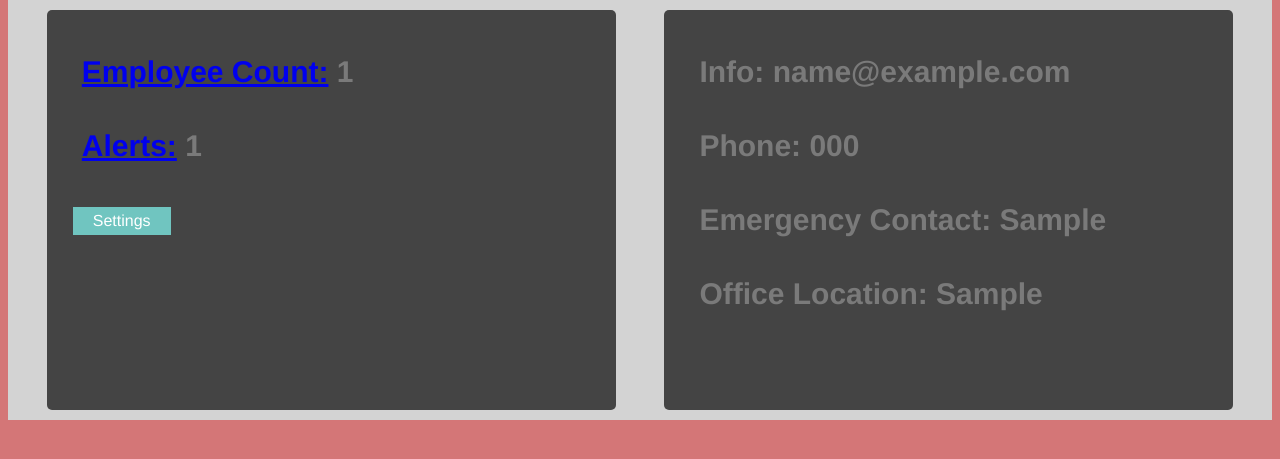
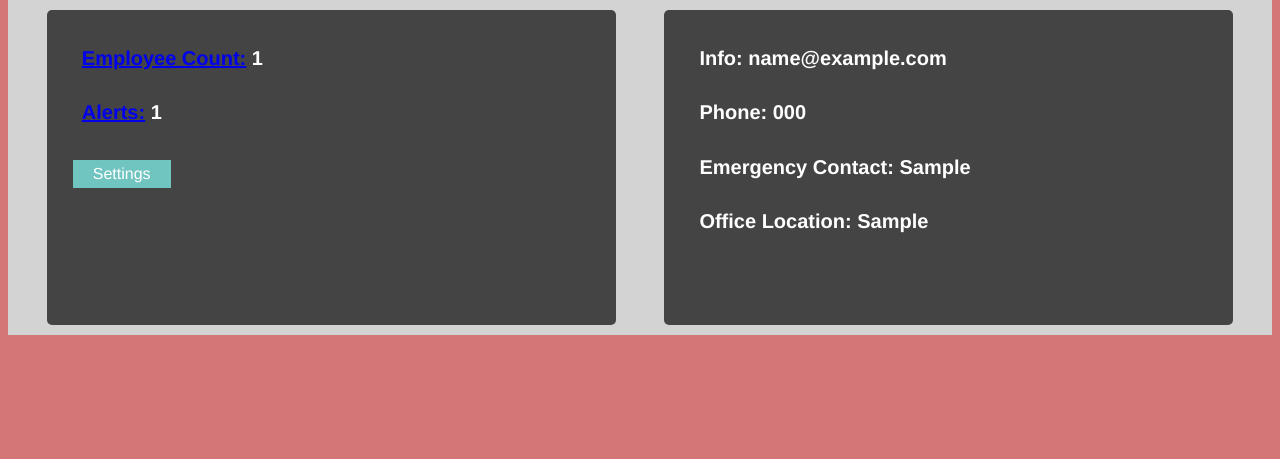
Before and after one commit to darkestmidnight/fedcodeathon2018, a Django app: page /index/ in a window 1280 px wide. Shown: the part 212-671 px from the top of the page. Run offline with Django 3.2, Linux system fonts and the light colour scheme; a user stored in the database is signed in; tables that the repository leaves empty hold one stand-in row (values such as "Sample post").

Commit message:
more updates to home page

```diff
--- a/index/templates/index/home.html
+++ b/index/templates/index/home.html
@@ -60,9 +60,10 @@
         }
 
         h2 {
-           color: #7a7a7a;
+           color: white;
            padding-left: 15px;
            padding-bottom: 15px;
+           font-size: 20px;
         }
 
         button {
```
